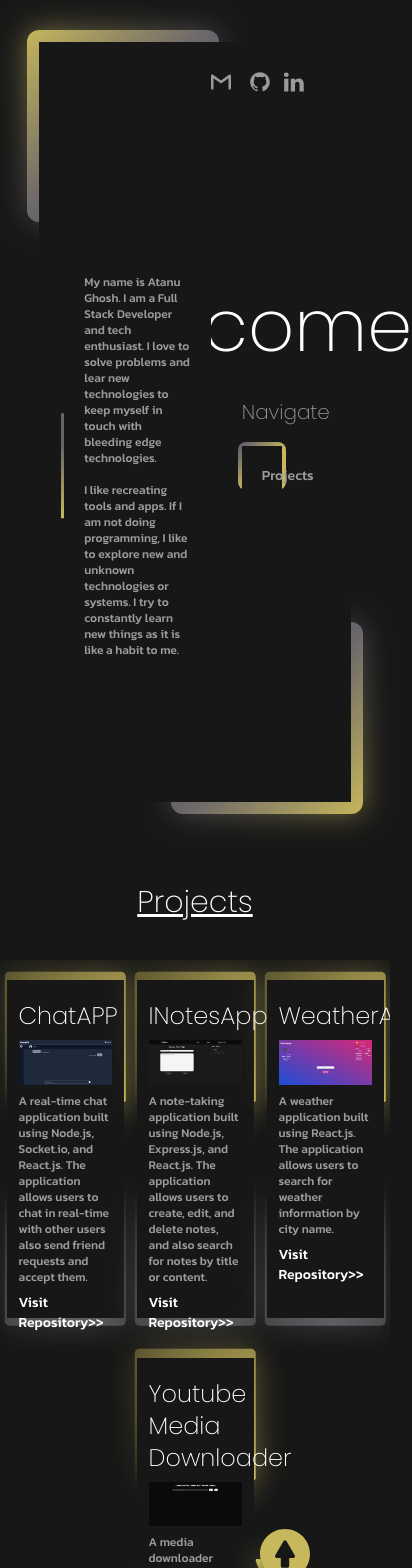
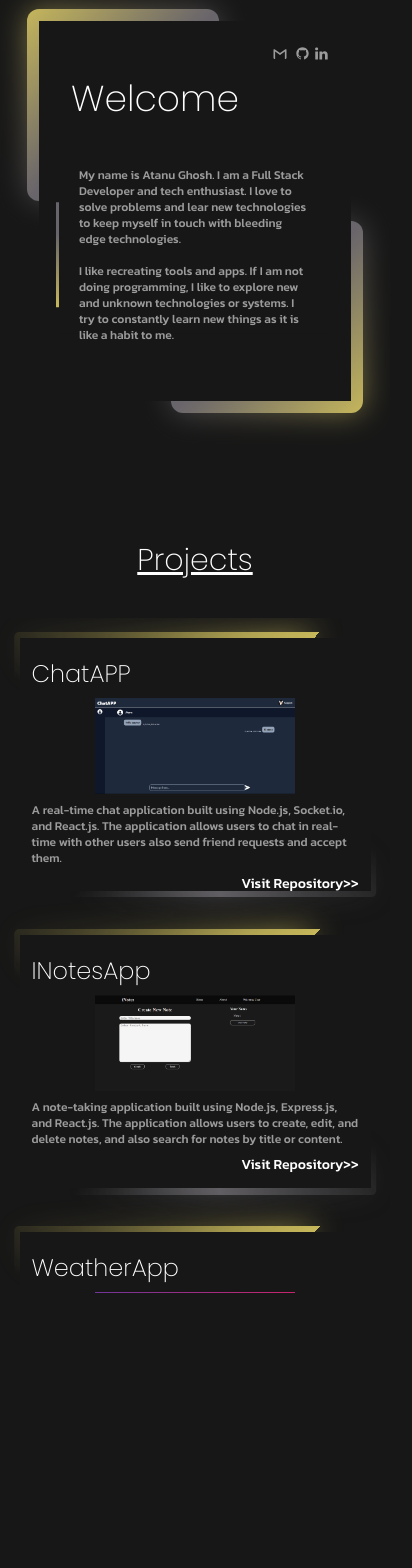
Before and after one commit to Azzpect/Portfolio, a Next.js app: page / in a window 390 px wide. Shown: the top 1568 px of the page, 412 px wide, since content can reach past the window. After the commit the page ends 1405 px from the top, so only its background shows below. Built offline with nearby package versions, Linux system fonts and the light colour scheme.

Commit message:
added custom gmail address for contact

```diff
--- a/src/app/globals.css
+++ b/src/app/globals.css
@@ -9,6 +9,3 @@
 html {
   scroll-behavior: smooth;
 }
-body {
-  overflow-y: hidden;
-}
--- a/src/app/layout.tsx
+++ b/src/app/layout.tsx
@@ -15,7 +15,7 @@ export default function RootLayout({
   return (
     <html lang="en">
       <body
-        className={`antialiased bg-primaryBgColor`}
+        className={`antialiased bg-primaryBgColor md:overflow-y-hidden`}
       >
         {children}
       </body>
--- a/src/app/page.tsx
+++ b/src/app/page.tsx
@@ -26,10 +26,10 @@ export default function Home() {
 
   return (
     <>
-    <div id="main" className="w-screen h-screen flex items-center justify-center">
+    <div id="main" className="w-screen h-[50vh] md:h-screen flex items-center justify-center">
       <div id="intro" className="relative w-4/5 h-[90%]">
-        <div className="absolute top-5 right-10 flex items-center justify-around z-10 w-28">
-          <Link href="mailto:azzpect6571@gmail.com">
+        <div className="absolute top-5 right-5 md:right-10 flex items-center justify-around z-10 w-[4rem] md:w-28">
+          <Link href="mailto:contact@azzpect.tech">
             <Image
               src="/gmail.svg"
               width={40}
@@ -60,11 +60,11 @@ export default function Home() {
         <div className="w-[12rem] h-[12rem] absolute -top-3 -left-3 bg-gradient-to-br from-[#c7b85b] from-0% to-[#68646b] to-50% rounded-xl corner"></div>
         <div className="w-[12rem] h-[12rem] absolute -bottom-3 -right-3 bg-gradient-to-tl from-[#c7b85b] from-0% to-[#68646b] to-50% rounded-xl corner"></div>
         <div className="absolute flex items-center justify-around w-full h-full bg-primaryBgColor">
-          <div className="p-5 w-3/5 h-2/5 flex flex-col justify-between">
-            <h1 className={`text-white font-bold text-7xl px-3 ${poppins.className}`}>Welcome</h1>
+          <div className="p-5 w-full md:w-3/5 h-[80%] md:h-2/5 flex flex-col justify-between">
+            <h1 className={`text-white font-bold text-4xl px-3 ${poppins.className}`}>Welcome</h1>
             <div className="py-3 px-2 relative w-full h-2/3">
               <div className="absolute top-1/2 -translate-y-1/2 -left-[3px] w-10 h-3/5 bg-gradient-to-b from-[#68646b] from-30% to-[#c7b85b]"></div>
-              <div className="absolute left-0 top-1/2 -translate-y-1/2 bg-primaryBgColor">
+              <div className="absolute left-0 top-1/2 -translate-y-1/2 bg-primaryBgColor h-[90%] flex flex-col justify-center">
                 <p className={`text-[#9b9b9b] text-xs py-2 px-5 ${kanit.className}`}>
                     My name is Atanu Ghosh. I am a Full Stack Developer and tech enthusiast. I love to solve problems and lear new technologies to keep myself in touch with bleeding edge technologies.
                 </p>
@@ -74,7 +74,7 @@ export default function Home() {
               </div>
             </div>
           </div>
-          <div id="index" className="w-1/3">
+          <div id="index" className="w-1/3 hidden md:block">
             <h2 className={`text-[#9b9b9b] text-xl ${poppins.className}`}>Navigate</h2>
             <div className="relative w-full mt-5">
               <div className="absolute w-12 h-12 -top-1 -left-1 bg-gradient-to-br from-[#68646b] from-10% to-[#c7b85b] to-55% rounded-lg"></div>
@@ -89,14 +89,14 @@ export default function Home() {
         </div>
       </div>
     </div>
-    <div id="projects" className="w-screen border-solid mb-28 flex flex-col flex-wrap items-center underline decoration-white relative">
+    <div id="projects" className="w-screen border-solid mb-28 mt-[5rem] md:mt-0 flex flex-col flex-wrap items-center underline decoration-white relative">
       <h1 className={`text-white text-3xl font-bold ${poppins.className} p-10`}>Projects</h1>
-      <div className="flex justify-around w-full max-h-[80vh] flex-wrap overflow-y-scroll pb-10">
+      <div className="flex justify-around w-full max-h-[80vh] flex-wrap gap-1 overflow-y-scroll pb-10">
         {projectData.map((project, index) => {
           return <ProjectCard key={index} title={project.title} desc={project.desc} img={project.img} repoLink={project.repoLink} />
         })}
       </div>
-      <Link href="#main" className="absolute bottom-14 right-20 rounded-full z-20">
+      <Link href="#main" className="absolute bottom-14 right-20 rounded-full z-20 hidden md:block">
         <div className="rotater"></div>
         <div className="bg-primaryBgColor rounded-full">
           <Image src="/upArrow.svg" alt="Up arrow" width={50} height={50}/>
@@ -110,7 +110,7 @@ export default function Home() {
 
 function ProjectCard({title, desc, img, repoLink}: {title: string, desc: string, img: string, repoLink: string}) {
   return (
-    <div className="w-[30vw] h-[40vh] project-card relative my-5">
+    <div className="w-[90vw] md:w-[25vw] h-[30vh] project-card relative my-5">
         <div className="rotater"></div>
         <div className="rotater"></div>
       <div className="absolute w-full h-full bg-primaryBgColor p-3 flex flex-col">
```
